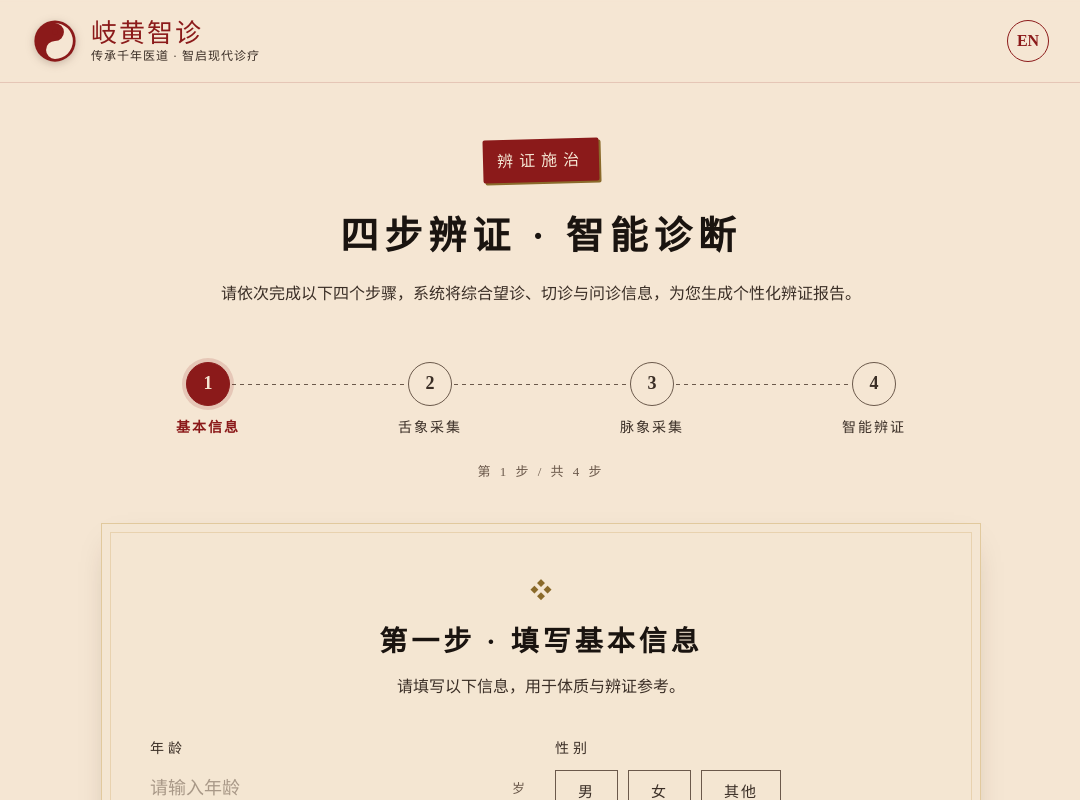
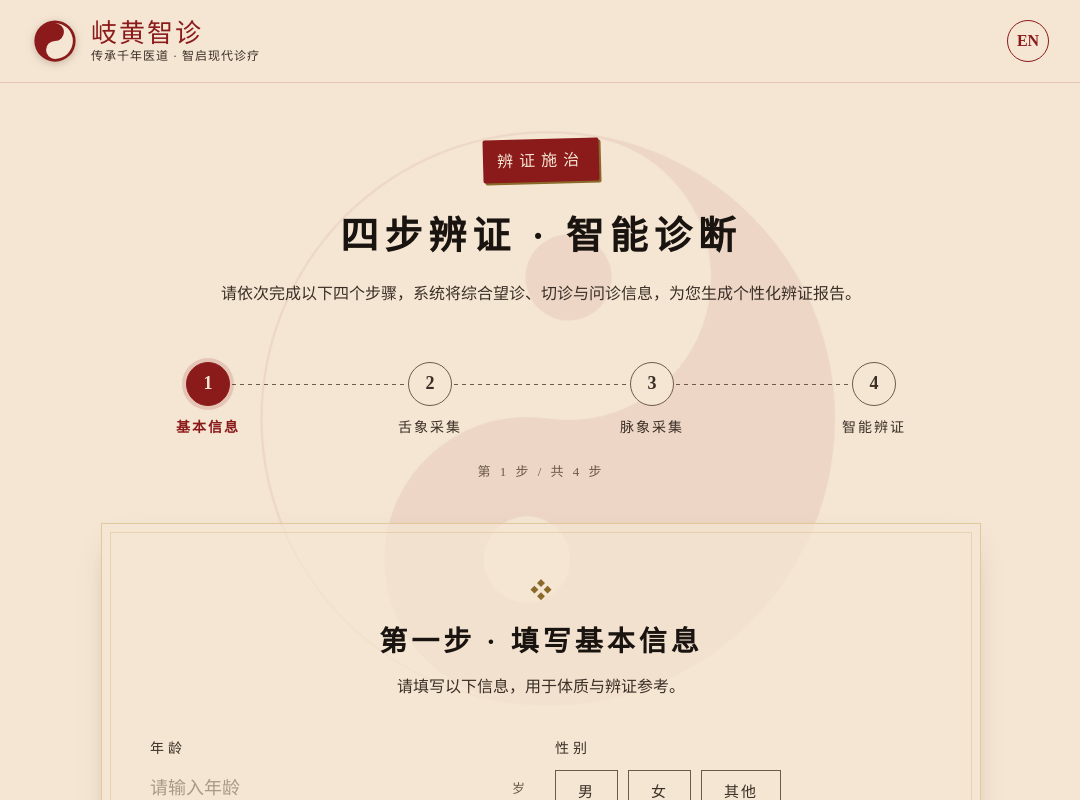
Before and after one commit to ansonlovecoding/tcm-ai-assistant, a React (Vite) app in the folder web/: page / in a window 1280 px wide. Shown: the top 800 px of the page, without its empty margins (99-1179 px from the left). Built offline with nearby package versions, Linux system fonts and the light colour scheme; a web font is replaced by a local one.

Commit message:
added Tai Chi background

```diff
--- a/web/src/App.jsx
+++ b/web/src/App.jsx
@@ -116,6 +116,7 @@ export default function App() {
   return (
     <div className="app">
       <div className="paper-texture" aria-hidden="true" />
+      <div className="taiji-bg" aria-hidden="true" />
       <Header />
       <main>
         <section className="intro">
--- a/web/src/styles/global.css
+++ b/web/src/styles/global.css
@@ -87,6 +87,36 @@ main {
 .app > * {
   position: relative;
   z-index: 1;
+}
+
+/* taiji watermark — sits behind every section */
+.taiji-bg {
+  position: fixed;
+  inset: 0;
+  pointer-events: none;
+  z-index: 0;
+  background-image: url('/taiji.svg');
+  background-repeat: no-repeat;
+  background-position: center 58%;
+  background-size: min(72vmin, 720px);
+  opacity: 0.07;
+  animation: taiji-spin 240s linear infinite;
+  transform-origin: 50% 58%;
+}
+
+@keyframes taiji-spin {
+  to { transform: rotate(360deg); }
+}
+
+@media (prefers-reduced-motion: reduce) {
+  .taiji-bg {
+    animation: none;
+  }
+}
+
+.app > .paper-texture,
+.app > .taiji-bg {
+  z-index: 0;
 }
 
 /* ============ HEADER ============ */
```
Also changed, not shown: web/public/taiji.svg (added).
